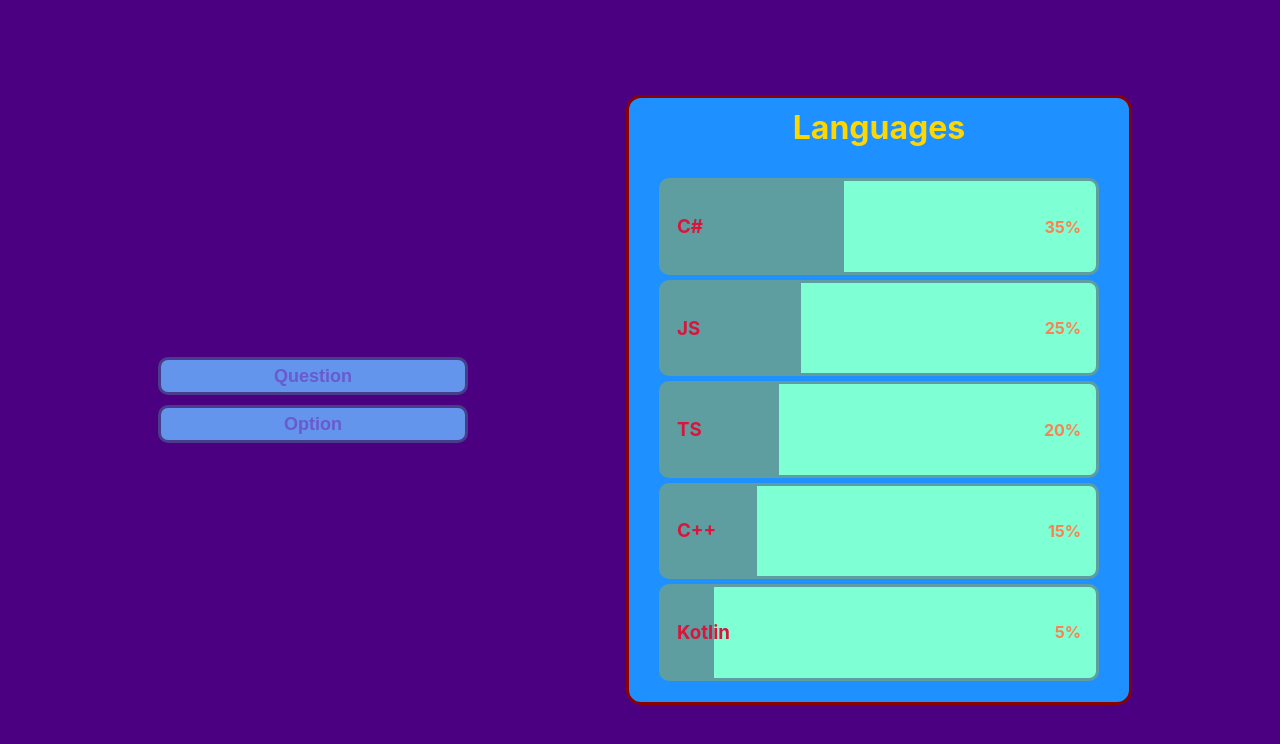
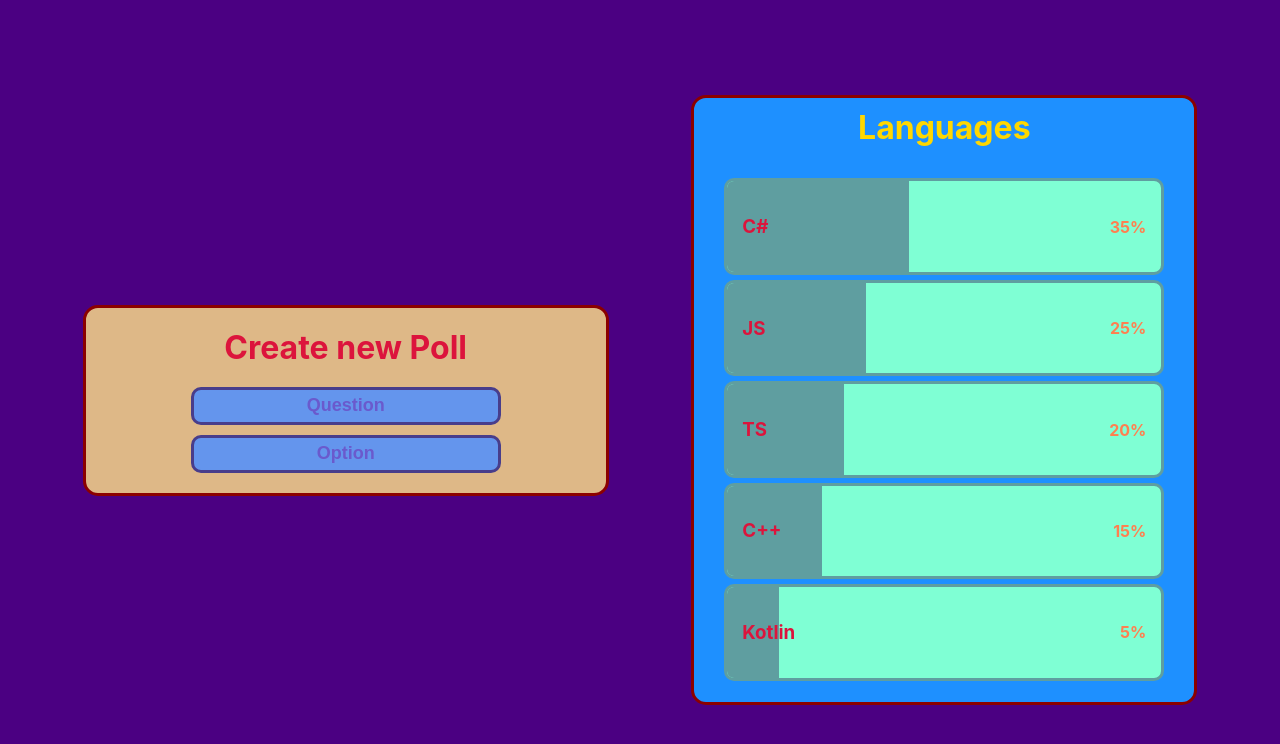
Before and after one commit to VladoDev03/the-amazing-poll, a React (Create React App) app in the folder front-end/the-amazing-poll/: page / in a window 1280 px wide. Shown: the top 744 px of the page. Built offline with nearby package versions, Linux system fonts and the light colour scheme.

Commit message:
Added basic form styles.

```diff
--- a/front-end/the-amazing-poll/src/components/ChoiceItem/ChoiceItem.module.scss
+++ b/front-end/the-amazing-poll/src/components/ChoiceItem/ChoiceItem.module.scss
@@ -4,6 +4,7 @@
     border: solid 3px;
     border-color: cadetblue;
     border-radius: 10px;
+    overflow: hidden;
     margin: 5px;
 }
 
--- a/front-end/the-amazing-poll/src/components/NewPollForm/NewPollForm.module.scss
+++ b/front-end/the-amazing-poll/src/components/NewPollForm/NewPollForm.module.scss
@@ -0,0 +1,17 @@
+.formContainer {
+    display: flex;
+    flex-direction: column;
+    justify-content: center;
+    align-items: center;
+    background-color: burlywood;
+    border: solid 3px;
+    border-color: darkred;
+    border-radius: 15px;
+    width: 500px;
+    padding: 10px;
+}
+
+.title {
+    color: crimson;
+    margin: 10px;
+}
--- a/front-end/the-amazing-poll/src/components/NewPollForm/NewPollForm.tsx
+++ b/front-end/the-amazing-poll/src/components/NewPollForm/NewPollForm.tsx
@@ -5,6 +5,7 @@ import TextInput from '../TextInput/TextInput';
 const NewPollForm = () => {
     return (
         <div className={styles.formContainer}>
+            <h1 className={styles.title}>Create new Poll</h1>
             <form action="">
                 <TextInput title='Question' />
                 <TextInput title='Option' />
```
Also changed, not shown: front-end/the-amazing-poll/src/components/Preview/Preview.module.scss (line endings or trailing spaces).
